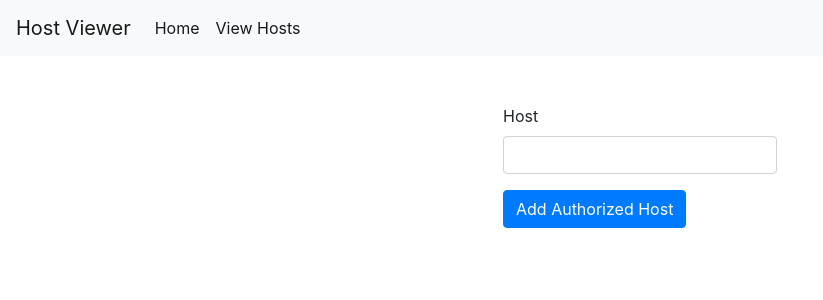
After one commit to ottodanp/flask-recon, a Python web app: template templates/home.html in a window 1280 px wide. The commit adds this page. Shown: the top 300 px of the page, without its empty margins (0-823 px from the left). Run offline with Jinja, Linux system fonts and the light colour scheme; the template is opened without the code that fills it, so the values that code supplies are empty; some libraries are stand-ins or nearby versions.

Commit message:
added html homepage for authorized hosts

```diff
--- /dev/null
+++ b/templates/home.html
@@ -0,0 +1,28 @@
+<!DOCTYPE html>
+<html lang="en">
+<head>
+    <meta charset="UTF-8">
+    <meta name="viewport" content="width=device-width, initial-scale=1.0">
+    <title>Home</title>
+    <!-- Bootstrap CSS -->
+    <link href="https://stackpath.bootstrapcdn.com/bootstrap/4.5.0/css/bootstrap.min.css" rel="stylesheet">
+</head>
+<body>
+{% include 'navbar.html' %}
+
+<div class="container d-flex justify-content-center mt-5">
+    <!-- Add authorized user form -->
+    <form action="/add_authorized_host" method="get">
+        <div class="form-group">
+            <label for="host">Host</label>
+            <input type="text" class="form-control" id="host" name="host" required>
+            <input type="submit" class="btn btn-primary mt-3" value="Add Authorized Host">
+        </div>
+    </form>
+</div>
+
+<!-- Bootstrap JS and jQuery -->
+<script src="https://code.jquery.com/jquery-3.5.1.slim.min.js"></script>
+<script src="https://stackpath.bootstrapcdn.com/bootstrap/4.5.0/js/bootstrap.min.js"></script>
+</body>
+</html>
--- /dev/null
+++ b/templates/navbar.html
@@ -0,0 +1,17 @@
+<nav class="navbar navbar-expand-lg navbar-light bg-light">
+    <a class="navbar-brand" href="#">Host Viewer</a>
+    <button class="navbar-toggler" type="button" data-toggle="collapse" data-target="#navbarNav"
+            aria-controls="navbarNav" aria-expanded="false" aria-label="Toggle navigation">
+        <span class="navbar-toggler-icon"></span>
+    </button>
+    <div class="collapse navbar-collapse" id="navbarNav">
+        <ul class="navbar-nav">
+            <li class="nav-item active">
+                <a class="nav-link" href="/home">Home <span class="sr-only">(current)</span></a>
+            </li>
+            <li class="nav-item active">
+                <a class="nav-link" href="/view_hosts">View Hosts <span class="sr-only">(current)</span></a>
+            </li>
+        </ul>
+    </div>
+</nav>
```
Also changed, not shown: templates/view_hosts.html (+2 -16 lines), templates/view_requests.html (+1 -16 lines), webapp.py (+13 -3 lines).
